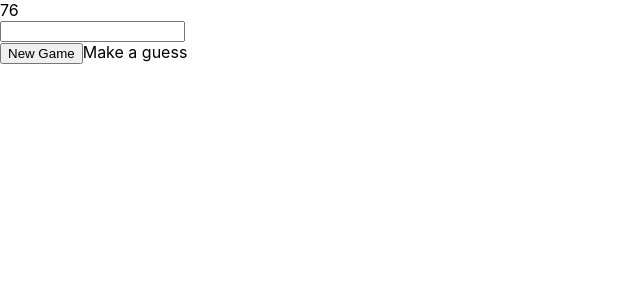
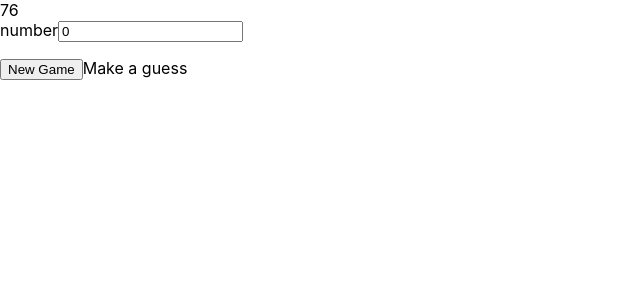
Before and after one commit to JKaram/number-guesser, a React (Create React App) app: page / in a window 1280 px wide. Shown: the top 300 px of the page, without its empty margins (0-640 px from the left). Built offline with nearby package versions, Linux system fonts and the light colour scheme.

Commit message:
fix strictly equals

```diff
--- a/src/App.js
+++ b/src/App.js
@@ -1,4 +1,4 @@
-import React, { useState } from "react";
+import React, { useState, useEffect } from "react";
 import "./App.css";
 
 import Input from "./components/input";
@@ -18,7 +18,21 @@ function App() {
   return (
     <div>
       {answer}
-      <Input checkGuess={checkGuess} setStatus={setStatus} answer={answer} />
+      <Input
+        checkGuess={checkGuess}
+        setStatus={setStatus}
+        answer={answer}
+        guesses={guesses}
+        setGuesses={setGuesses}
+      />
+
+      <ul>
+        {/* {guesses.map(guess => {
+          return (
+          <li>{guess}</li>
+          )
+        })} */}
+      </ul>
       <Button onClick={newGame}>New Game</Button>
       {status}
     </div>
--- a/src/components/input.js
+++ b/src/components/input.js
@@ -1,7 +1,13 @@
 import React, { useState } from "react";
 
-export default function Input({ checkGuess, setStatus, answer }) {
-  const [value, setValue] = useState();
+export default function Input({
+  checkGuess,
+  setStatus,
+  answer,
+  guesses,
+  setGuesses
+}) {
+  const [value, setValue] = useState(0);
 
   const handleChange = event => {
     setValue(event.target.value);
@@ -9,14 +15,21 @@ export default function Input({ checkGuess, setStatus, answer }) {
 
   const handleSubmit = event => {
     if (value) {
-      setStatus(checkGuess(value, answer));
+      setStatus(checkGuess(parseInt(value, 10), answer));
+      setValue(0);
     }
     event.preventDefault();
   };
 
   return (
     <form onSubmit={handleSubmit}>
-      <input type="number" value={value} onChange={handleChange} />
+      {typeof value}
+      <input
+        type="number"
+        placeholder="Guess Number"
+        value={value}
+        onChange={handleChange}
+      />
     </form>
   );
 }
```
